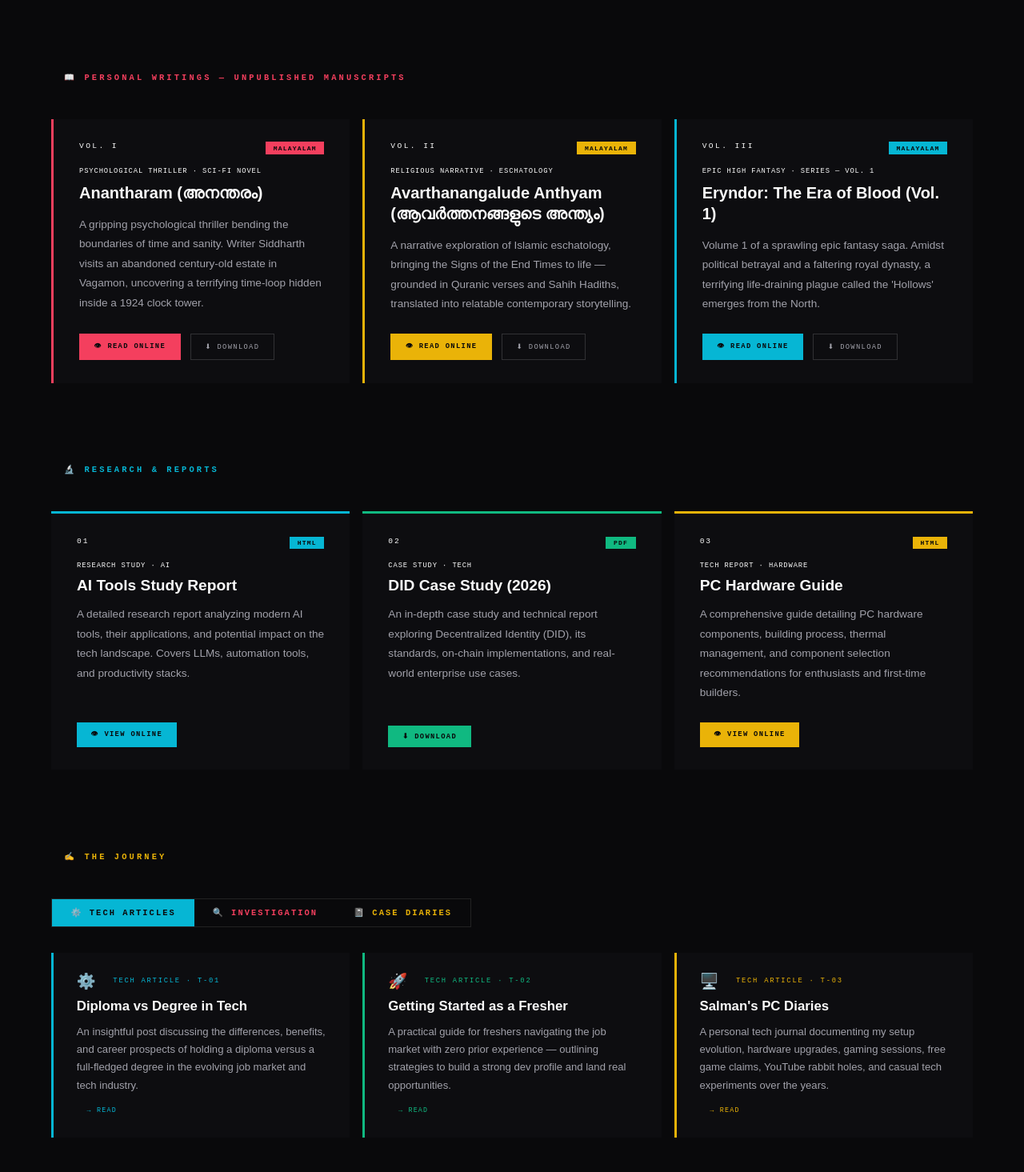
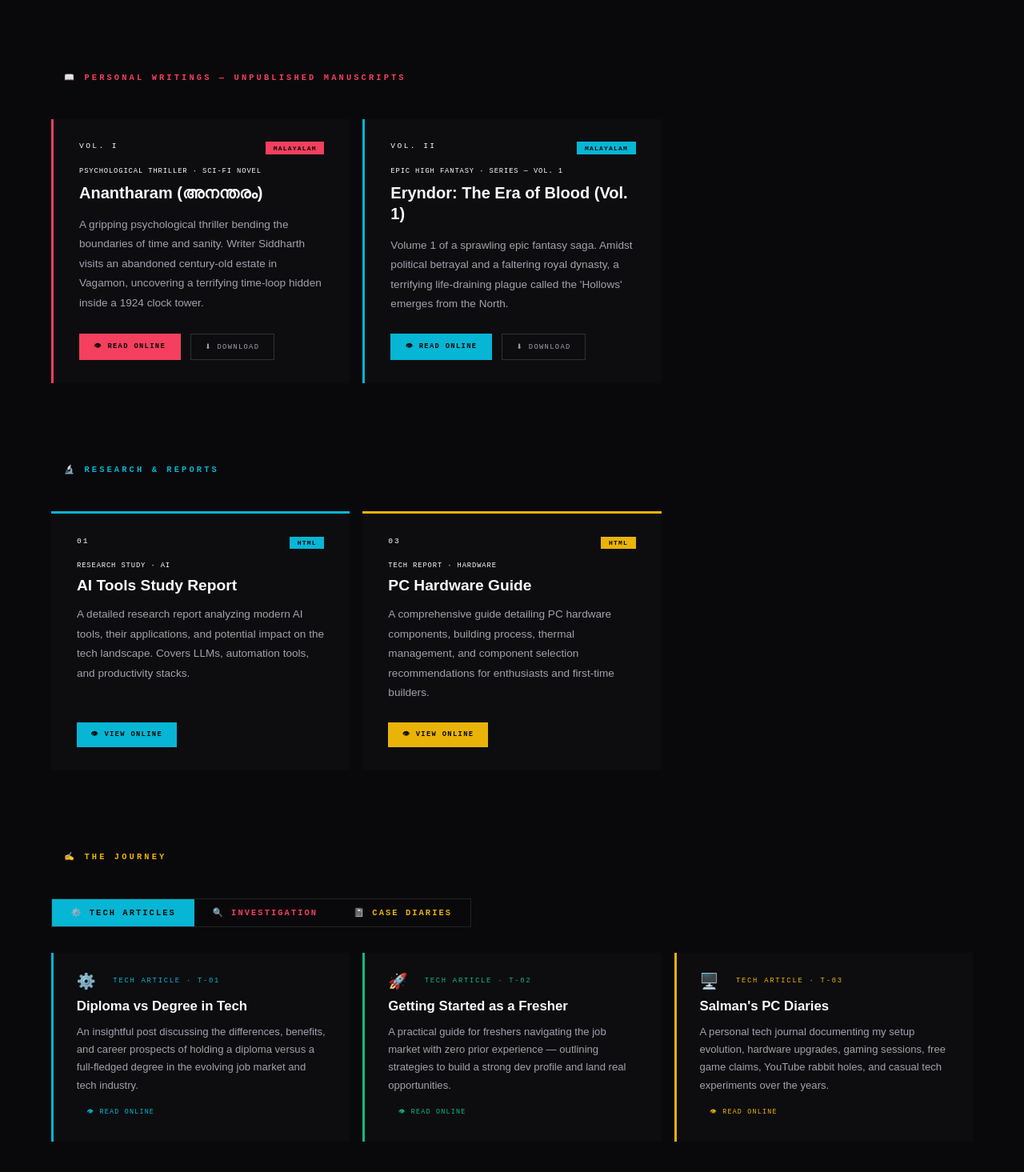
Before and after one commit to Salman-Hashir/salman-portfolio, a React (Vite) app: page / in a window 1280 px wide. Shown: the part 5705-7170 px from the top of the page at 80% size. Built offline with nearby package versions, Linux system fonts and the light colour scheme.

Commit message:
refactor: reorganize Writings data, remove Avarthanangalude, advance DID Case Study to Case Diaries with dual-button PDF viewer overlay

```diff
--- a/src/components/Writings.jsx
+++ b/src/components/Writings.jsx
@@ -18,15 +18,7 @@ const BOOKS = [
     accent: 'var(--neon-pink)',
   },
   {
-    num: 'II', lang: 'Malayalam', genre: 'Religious Narrative · Eschatology',
-    title: 'Avarthanangalude Anthyam (ആവർത്തനങ്ങളുടെ അന്ത്യം)',
-    desc: 'A narrative exploration of Islamic eschatology, bringing the Signs of the End Times to life — grounded in Quranic verses and Sahih Hadiths, translated into relatable contemporary storytelling.',
-    pdfLink: 'books/ആവർത്തനങ്ങളുടെ_അന്ത്യം.pdf',
-    htmlLink: null,
-    accent: 'var(--neon-yellow)',
-  },
-  {
-    num: 'III', lang: 'Malayalam', genre: 'Epic High Fantasy · Series — Vol. 1',
+    num: 'II', lang: 'Malayalam', genre: 'Epic High Fantasy · Series — Vol. 1',
     title: 'Eryndor: The Era of Blood (Vol. 1)',
     desc: "Volume 1 of a sprawling epic fantasy saga. Amidst political betrayal and a faltering royal dynasty, a terrifying life-draining plague called the 'Hollows' emerges from the North.",
     pdfLink: 'books/eryndor.pdf',
@@ -43,13 +35,6 @@ const RESEARCH = [
     desc: 'A detailed research report analyzing modern AI tools, their applications, and potential impact on the tech landscape. Covers LLMs, automation tools, and productivity stacks.',
     link: 'blogs-and-reports/ai-tools-study-report.html',
     accent: 'var(--neon-cyan)',
-  },
-  {
-    num: '02', type: 'PDF', category: 'Case Study · Tech',
-    title: 'DID Case Study (2026)',
-    desc: 'An in-depth case study and technical report exploring Decentralized Identity (DID), its standards, on-chain implementations, and real-world enterprise use cases.',
-    link: 'blogs-and-reports/DID_Case_Study_Salman_Hashir_2026.pdf',
-    accent: 'var(--neon-green)',
   },
   {
     num: '03', type: 'HTML', category: 'Tech Report · Hardware',
@@ -121,6 +106,14 @@ const JOURNEY = {
       link: 'books/consciousness_and_soul.html',
       accent: 'var(--neon-cyan)',
       icon: '🧠',
+    },
+    {
+      num: 'C-02', category: 'Case Diary',
+      title: 'DID Case Study (2026)',
+      desc: 'An in-depth case study and technical report exploring Decentralized Identity (DID), its standards, on-chain implementations, and real-world enterprise use cases.',
+      link: 'blogs-and-reports/DID_Case_Study_Salman_Hashir_2026.pdf',
+      accent: 'var(--neon-green)',
+      icon: '🔐',
     },
   ],
 };
@@ -316,18 +309,36 @@ function JourneyCard({ item, index }) {
         {item.title}
       </h4>
       <p style={{ fontSize: '0.82rem', color: 'var(--muted)', lineHeight: 1.7, flexGrow: 1 }}>{item.desc}</p>
+      <div style={{ display: 'flex', gap: '0.5rem', flexWrap: 'wrap' }}>
         <a href={item.link} target="_blank" rel="noreferrer"
           style={{
-          alignSelf: 'flex-start', fontFamily: 'var(--font-mono)', fontSize: '0.52rem',
-          letterSpacing: '0.15em', textTransform: 'uppercase', textDecoration: 'none',
-          color: item.accent, padding: '0.35rem 0.8rem', border: `1px solid ${item.accent}55`,
-          transition: 'all 0.2s',
+            display: 'inline-flex', alignItems: 'center', gap: '0.4rem',
+            fontFamily: 'var(--font-mono)', fontSize: '0.52rem', letterSpacing: '0.15em',
+            textTransform: 'uppercase', textDecoration: 'none',
+            padding: '0.35rem 0.8rem', background: 'transparent', color: item.accent,
+            border: `1px solid ${item.accent}55`, transition: 'all 0.2s',
           }}
           onMouseEnter={e => { e.currentTarget.style.background = item.accent; e.currentTarget.style.color = 'var(--black)'; }}
-        onMouseLeave={e => { e.currentTarget.style.background = ''; e.currentTarget.style.color = item.accent; }}
+          onMouseLeave={e => { e.currentTarget.style.background = 'transparent'; e.currentTarget.style.color = item.accent; }}
         >
-        → Read
+          👁 Read Online
         </a>
+        {item.link.endsWith('.pdf') && (
+          <a href={item.link} download
+            style={{
+              display: 'inline-flex', alignItems: 'center', gap: '0.4rem',
+              fontFamily: 'var(--font-mono)', fontSize: '0.52rem', letterSpacing: '0.15em',
+              textTransform: 'uppercase', textDecoration: 'none',
+              padding: '0.35rem 0.8rem', background: 'transparent', color: 'var(--muted)',
+              border: '1px solid var(--download-border)', transition: 'all 0.2s',
+            }}
+            onMouseEnter={e => { e.currentTarget.style.borderColor = item.accent; e.currentTarget.style.color = item.accent; }}
+            onMouseLeave={e => { e.currentTarget.style.borderColor = 'var(--download-border)'; e.currentTarget.style.color = 'var(--muted)'; }}
+          >
+            ⬇ Download
+          </a>
+        )}
+      </div>
     </motion.div>
   );
 }
```
Lines whose indentation alone changed are shown as unchanged.
